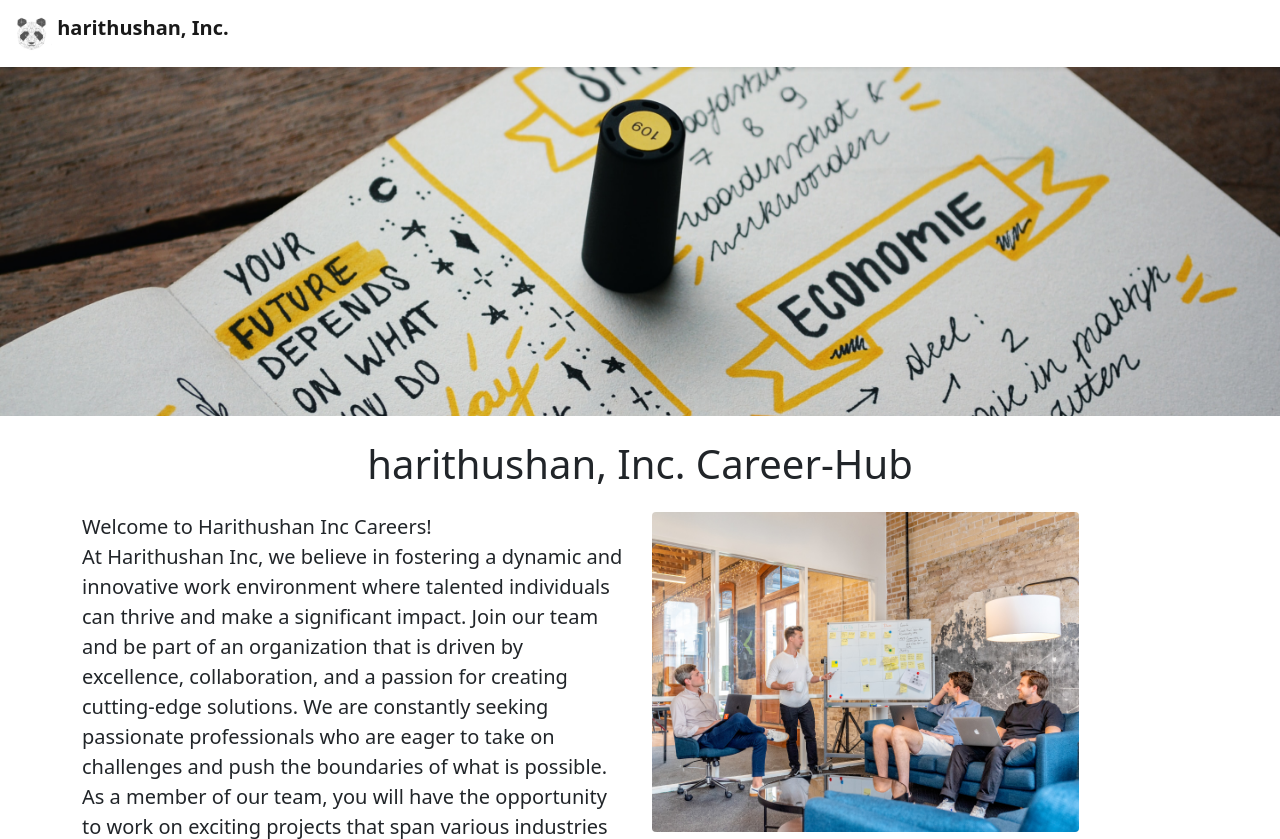
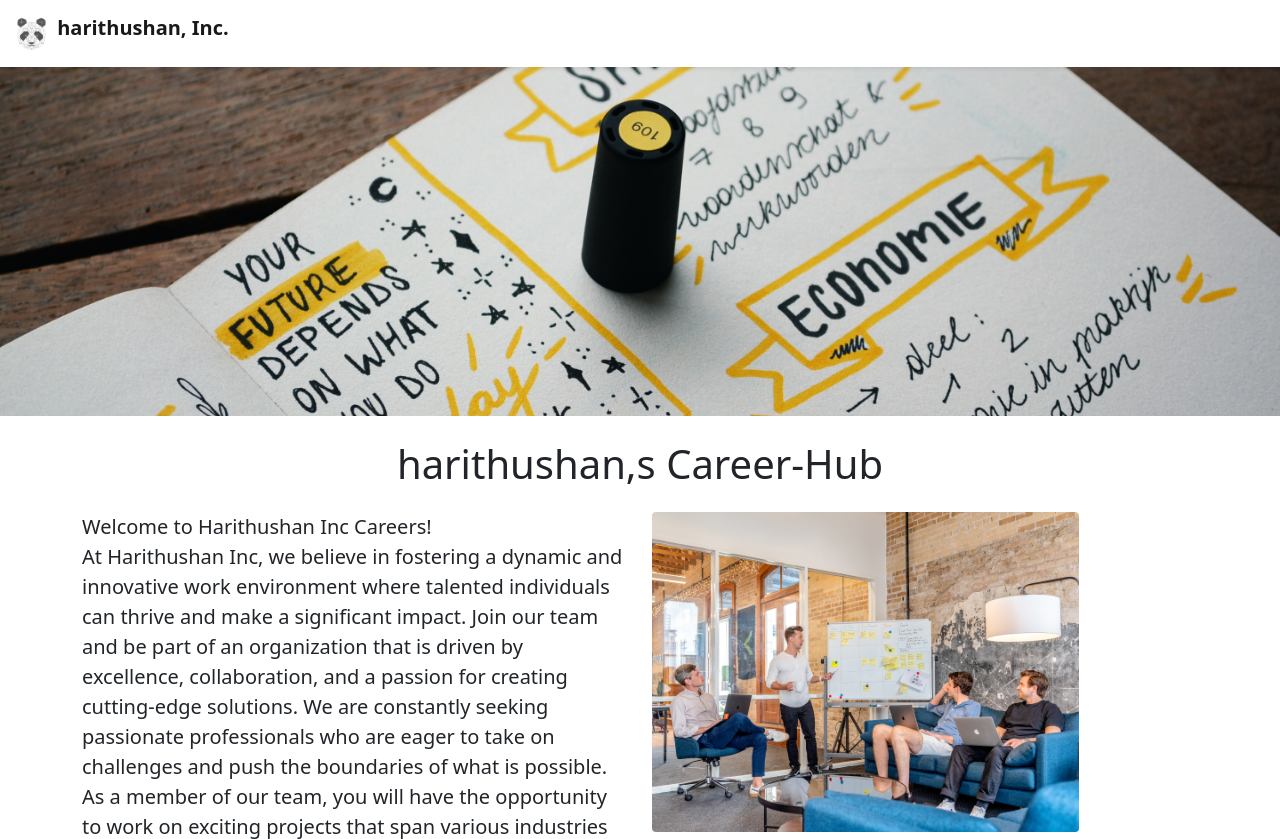
Before and after one commit to harithushan/career_website_v2, a Flask app: page / in a window 1280 px wide. Shown: the top 839 px of the page. Run offline with Flask 3, Linux system fonts and the light colour scheme.

Commit message:
some text changes

```diff
--- a/app.py
+++ b/app.py
@@ -32,7 +32,7 @@ JOBS = [
 def hello_user():
     return render_template('home.html',
                            jobs=JOBS,
-                           company_name='harithushan, Inc.')
+                           company_name='harithushan')
 
 @app.route("/api/jobs")
 def list_jobs():
--- a/templates/home.html
+++ b/templates/home.html
@@ -19,7 +19,7 @@
     <img class="img-fluid" id="banner" src="https://mycarreerwebsite--harithushan.repl.co/static/banner.jpg" >
     <div class="container">
       <h1 class="text-center mt-2 mb-4">
-        {{company_name}} Career-Hub
+        {{company_name}},s Career-Hub
       </h1>
       <div class="row" style="margin-bottom:32px">
         <div class="col-md-6">
```
